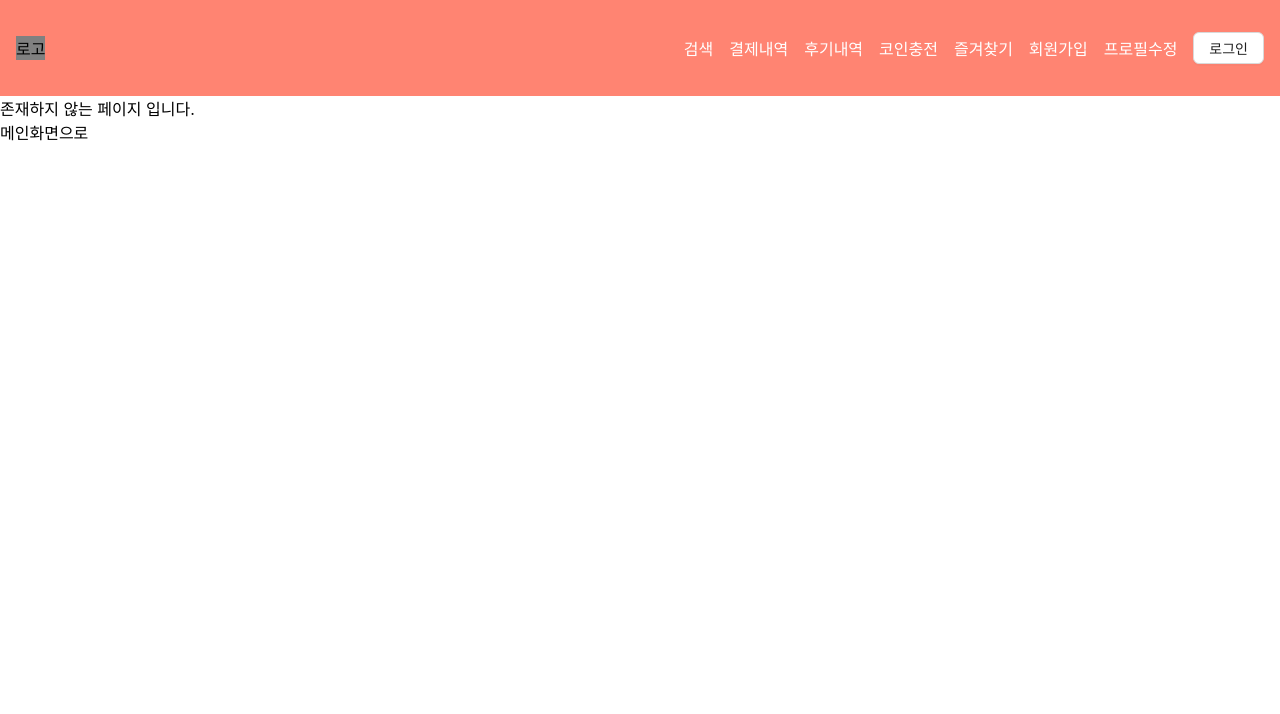
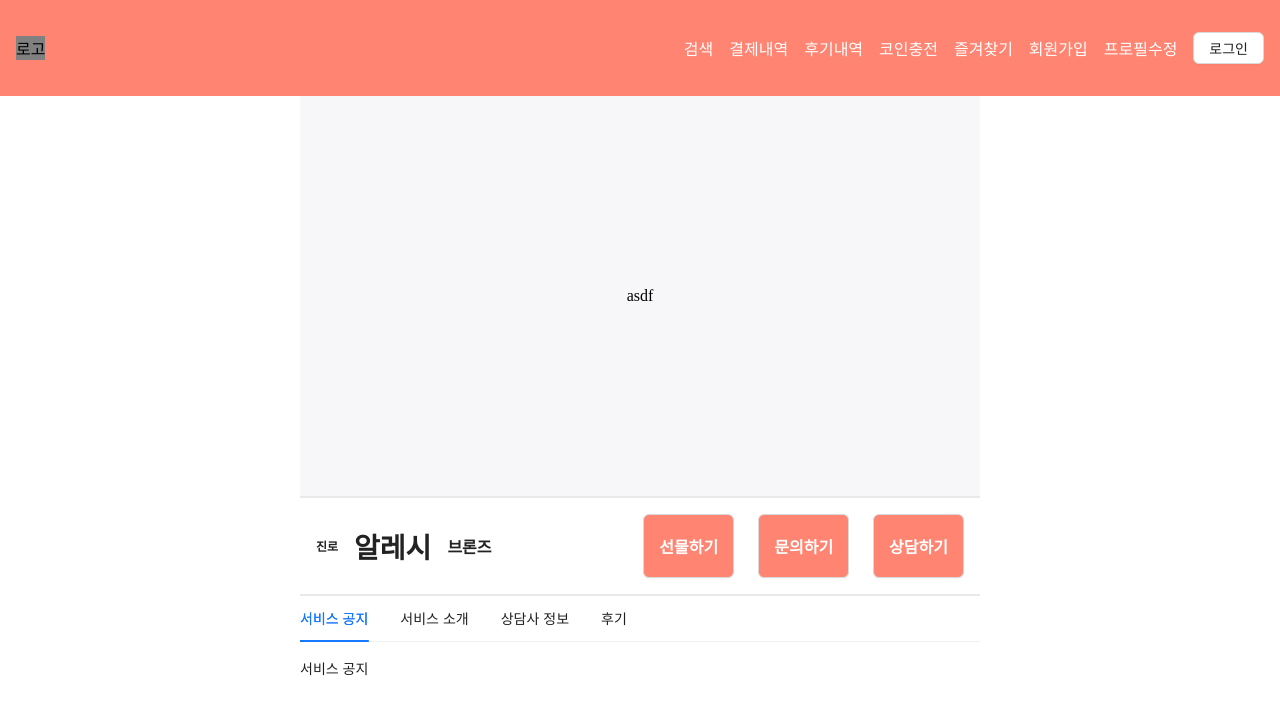
Before and after one commit to LDH-Duke/ConsultingSystem-Front, a React (Create React App) app: page /counselorDetail in a window 1280 px wide. Shown: the top 714 px of the page. Built offline with nearby package versions, Linux system fonts and the light colour scheme.

Commit message:
feat: modify counselor -> counselorDetail

```diff
--- a/src/routes/index.js
+++ b/src/routes/index.js
@@ -1,13 +1,13 @@
 import React from 'react';
 import { Route, Routes } from 'react-router-dom';
-import { Counselor, Favorite, EditProfile, Search, Donation, SignIn, Signup, Main, Coin, PriceDetail, Question, ConsultingSignUp, Review, Error } from './pages';
+import { CounselorDetail, Favorite, EditProfile, Search, Donation, SignIn, Signup, Main, Coin, PriceDetail, Question, ConsultingSignUp, Review, Error } from './pages';
 import Header from '../components/Header'
 
 const Router = () => (
   <div>
     <Header />
     <Routes>
-      <Route exact path="/counselor" element={<Counselor />} />
+      <Route exact path="/counselorDetail" element={<CounselorDetail />} />
       <Route exact path="/favorite" element={<Favorite />} />
       <Route exact path="/editprofile" element={<EditProfile />} />
       <Route exact path="/search" element={<Search />} />
--- a/src/routes/pages/Counselor/index.js
+++ /dev/null
@@ -1,2 +0,0 @@
-import CounselorContainer from './CounselorContainer';
-export default CounselorContainer;
--- a/src/routes/pages/Counselor/CounselorContainer.js
+++ b/src/routes/pages/CounselorDetail/CounselorDetailContainer.js
@@ -1,7 +1,7 @@
 import React, { useState } from 'react'
-import { CounselorPresenter } from './CounselorPresenter'
+import { CounselorDetailPresenter } from './CounselorDetailPresenter'
 
-const CounselorContainer = () => {
+const CounselorDetailContainer = () => {
 
 
     // 예시 데이터
@@ -39,8 +39,8 @@ const CounselorContainer = () => {
       ];
 
     return (
-        <CounselorPresenter counselorInfo={counselorInfo} items={items} />
+        <CounselorDetailPresenter counselorInfo={counselorInfo} items={items} />
     )
 }
 
-export default CounselorContainer
+export default CounselorDetailContainer
--- a/src/routes/pages/Counselor/CounselorPresenter.jsx
+++ b/src/routes/pages/CounselorDetail/CounselorDetailPresenter.jsx
@@ -1,9 +1,9 @@
 import React from 'react';
-import './Counselor.css';
+import './CounselorDetail.css';
 import { Button , Form, Tabs } from 'antd';
 import { Link } from 'react-router-dom';
 
-export const CounselorPresenter = ({
+export const CounselorDetailPresenter = ({
     items,
     counselorInfo
 }) => {
--- /dev/null
+++ b/src/routes/pages/CounselorDetail/index.js
@@ -0,0 +1,2 @@
+import CounselorDetailContainer from './CounselorDetailContainer';
+export default CounselorDetailContainer;
--- a/src/routes/pages/Main/components/List.js
+++ b/src/routes/pages/Main/components/List.js
@@ -40,7 +40,7 @@ const List = (props) => {
                 </div>
             </div>
             <div className="list-bottom">
-                <Link to='/counselor'><img src={example} alt=""></img></Link>
+                <Link to='/counselorDetail'><img src={example} alt=""></img></Link>
                 <div className="list-bottom-info">
                     <div className="list-bottom-info-top">
                         <div className="list-detail">
--- a/src/routes/pages/index.js
+++ b/src/routes/pages/index.js
@@ -1,4 +1,4 @@
-export { default as Counselor } from './Counselor';
+export { default as CounselorDetail } from './CounselorDetail';
 export { default as Favorite } from './Favorite';
 export { default as EditProfile } from './EditProfile';
 export { default as Search } from './Search';
```
Also changed, not shown: src/routes/pages/CounselorDetail/CounselorDetail.css (renamed from src/routes/pages/Counselor/Counselor.css).
